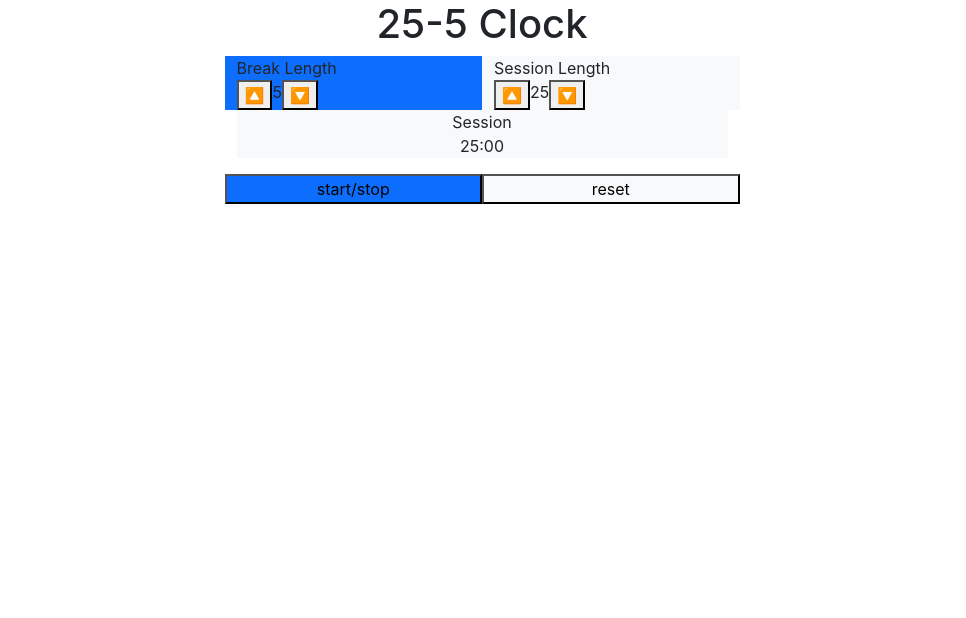
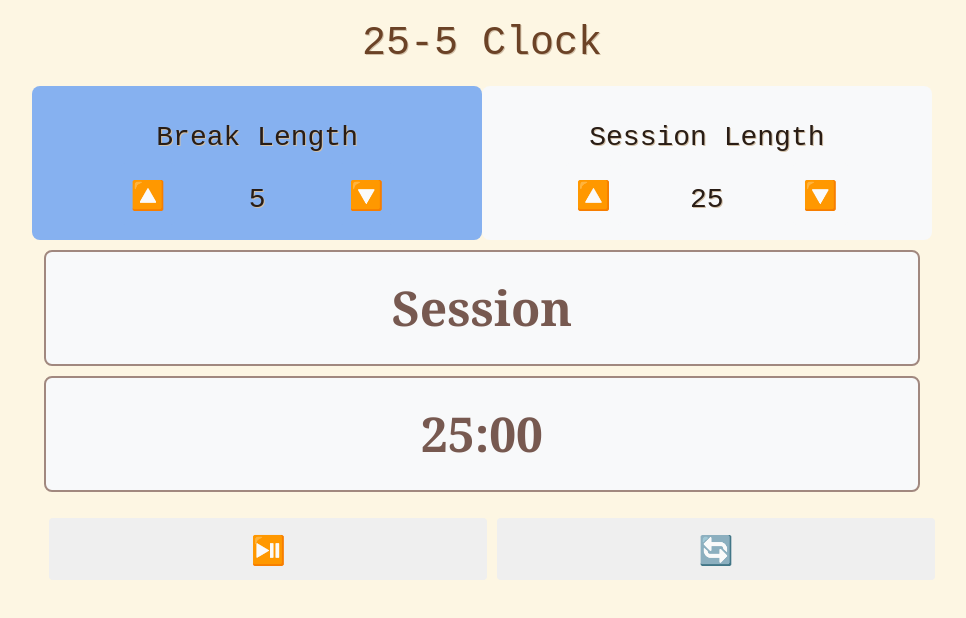
Before and after one commit to AndreyGOIT/25--5-clock-fcc, a React (Create React App) app: page / in a window 1280 px wide. Shown: the top 618 px of the page, without its empty margins (158-1124 px from the left). Built offline with nearby package versions, Linux system fonts and the light colour scheme; the HTML template or start-up script is replaced by a standard one.

Commit message:
add styling

```diff
--- a/src/App.css
+++ b/src/App.css
@@ -1,3 +1,69 @@
-.App {
+body {
+  font-family: "Georgia", serif;
+  background-color: #fdf6e3;
+  /* color: #4b3832; */
+  margin: 0;
+  padding: 0;
+}
+
+h1 {
+  font-family: "Courier New", Courier, monospace;
+  margin-top: 20px;
+  color: #6b4226;
+  text-shadow: 1px 1px #d1bfa7;
+}
+h3 {
+  font-family: "Courier New", Courier, monospace;
+  margin-top: 20px;
+  color: #291d15;
+  text-shadow: 1px 1px #d1bfa7;
+}
+
+button {
+  border: none;
+  padding: 10px;
+  margin: 0 5px;
+  font-size: 18px;
+  border-radius: 4px;
+  transition: all 0.3s ease;
+}
+.break-btn {
+  background-color: rgb(134, 177, 240);
+}
+.session-btn {
+  background-color: rgb(248, 249, 250);
+}
+.session-btn:hover {
+  background-color: #c3c4c6;
+  color: white;
+}
+
+button:hover {
+  background-color: #6d83f0;
+  color: white;
+}
+
+#timer-label,
+#time-left {
+  font-size: 48px;
+  font-weight: bold;
+  background-color: #efebe9;
+  padding: 20px;
+  border: 2px solid #a1887f;
+  border-radius: 8px;
+  margin-bottom: 10px;
+  color: #775950;
+}
+
+#break-label,
+#session-label {
+  background-color: rgb(134, 177, 240);
+  padding: 15px;
+  border-radius: 8px;
+  margin: 10px 0;
   text-align: center;
 }
+
+audio {
+  display: none;
+}
--- a/src/App.js
+++ b/src/App.js
@@ -64,9 +64,14 @@ function App() {
   useEffect(() => {
     if (timer === 0) {
       setIsBeepPlaying(true);
+      setTimeout(() => {
         if (beepRef.current) {
-        beepRef.current.play();
+          beepRef.current.currentTime = 0;
+          beepRef.current.play().catch((error) => {
+            console.error("Error playing beep:", error);
+          });
         }
+      }, 100);
       setTimeout(() => {
         setIsBeepPlaying(false);
       }, 1000);
@@ -96,20 +101,28 @@ function App() {
     <div className="container d-flex flex-column align-items-center">
       <h1>25-5 Clock</h1>
       <div className="row">
-        <div id="break-label" className="col-sm-6 bg-primary">
-          <span>Break Length</span>
-          <div className="d-flex">
-            <button onClick={handleBreakUp}>🔼</button>
-            <span id="break-length">{breakLength}</span>
-            <button onClick={handleBreakDown}>🔽</button>
+        <div id="break-label" className="col-sm-6 ">
+          <h3>Break Length</h3>
+          <div className="d-flex justify-content-evenly">
+            <button className="break-btn fs-3" onClick={handleBreakUp}>
+              🔼
+            </button>
+            <h3 id="break-length">{breakLength}</h3>
+            <button className="break-btn fs-3" onClick={handleBreakDown}>
+              🔽
+            </button>
           </div>
         </div>
         <div id="session-label" className="col-sm-6 bg-light">
-          <span>Session Length</span>
-          <div className="d-flex">
-            <button onClick={handleSessionUp}>🔼</button>
-            <span id="session-length">{sessionLength}</span>
-            <button onClick={handleSessionDown}>🔽</button>
+          <h3>Session Length</h3>
+          <div className="d-flex justify-content-evenly">
+            <button className="session-btn fs-3" onClick={handleSessionUp}>
+              🔼
+            </button>
+            <h3 id="session-length">{sessionLength}</h3>
+            <button className="session-btn fs-3" onClick={handleSessionDown}>
+              🔽
+            </button>
           </div>
         </div>
         <div className="container ">
@@ -130,23 +143,32 @@ function App() {
             </div>
           </div>
         </div>
+        <div className="d-flex justify-content-evenly">
           <button
             id="start_stop"
-          className="col-sm-6 bg-primary"
+            className="col-sm-6 fs-3"
             onClick={handleStartStop}
+            title="Start / Stop"
           >
-          start/stop
+            ⏯️
           </button>
-        <button id="reset" className="col-sm-6 bg-light" onClick={handleReset}>
-          reset
+          <button
+            id="reset"
+            className="col-sm-6 fs-3"
+            onClick={handleReset}
+            title="Reset"
+          >
+            🔄
           </button>
           {isBeepPlaying && (
             <audio
               id="beep"
               ref={beepRef}
               src="https://cdn.freesound.org/previews/196/196235_97763-lq.mp3"
+              preload="auto"
             />
           )}
+        </div>
       </div>
     </div>
   );
```
Lines whose indentation alone changed are shown as unchanged.
